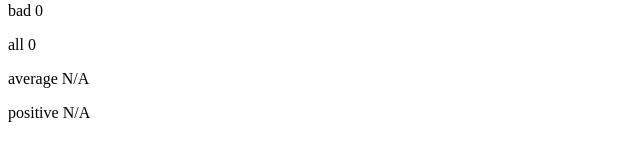
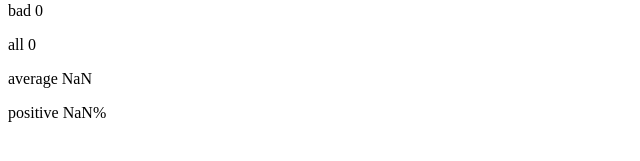
Before and after one commit to BarokDG/fullstack-open-submissions, a React (Create React App) app in the folder part1/unicafe/: page / in a window 1280 px wide. Shown: the part 247-408 px from the top of the page, without its empty margins (0-640 px from the left). Built offline with nearby package versions, Linux system fonts and the light colour scheme.

Commit message:
Exercise 1.8✅

```diff
--- a/part1/unicafe/src/App.js
+++ b/part1/unicafe/src/App.js
@@ -1,14 +1,35 @@
 import { useState } from "react";
+
+const Button = ({ text, handleClick }) => (
+  <button onClick={handleClick}>{text}</button>
+);
+
+const Statistics = (props) => {
+  const { good, neutral, bad } = props;
+
+  const total = good + neutral + bad;
+  const average = (good + bad * -1) / total;
+  const positive = ((good / total) * 100).toFixed(2);
+
+  return (
+    <>
+      <h1>Statistics</h1>
+
+      <p>good {good}</p>
+      <p>neutral {neutral}</p>
+      <p>bad {bad}</p>
+      <p>all {total}</p>
+      <p>average {average}</p>
+      <p>positive {positive}%</p>
+    </>
+  );
+};
 
 const App = () => {
   // save clicks of each button to its own state
   const [good, setGood] = useState(0);
   const [neutral, setNeutral] = useState(0);
   const [bad, setBad] = useState(0);
-
-  const total = good + neutral + bad;
-  const average = (good + bad * -1) / total;
-  const positive = (good / total) * 100 + "%";
 
   return (
     <>
@@ -18,20 +39,9 @@ const App = () => {
       <Button text="neutral" handleClick={() => setNeutral(neutral + 1)} />
       <Button text="bad" handleClick={() => setBad(bad + 1)} />
 
-      <h1>Statistics</h1>
-
-      <p>good {good}</p>
-      <p>neutral {neutral}</p>
-      <p>bad {bad}</p>
-      <p>all {total}</p>
-      <p>average {total !== 0 ? average : "N/A"}</p>
-      <p>positive {total !== 0 ? positive : "N/A"}</p>
+      <Statistics good={good} neutral={neutral} bad={bad} />
     </>
   );
 };
 
-const Button = ({ text, handleClick }) => (
-  <button onClick={handleClick}>{text}</button>
-);
-
 export default App;
```
